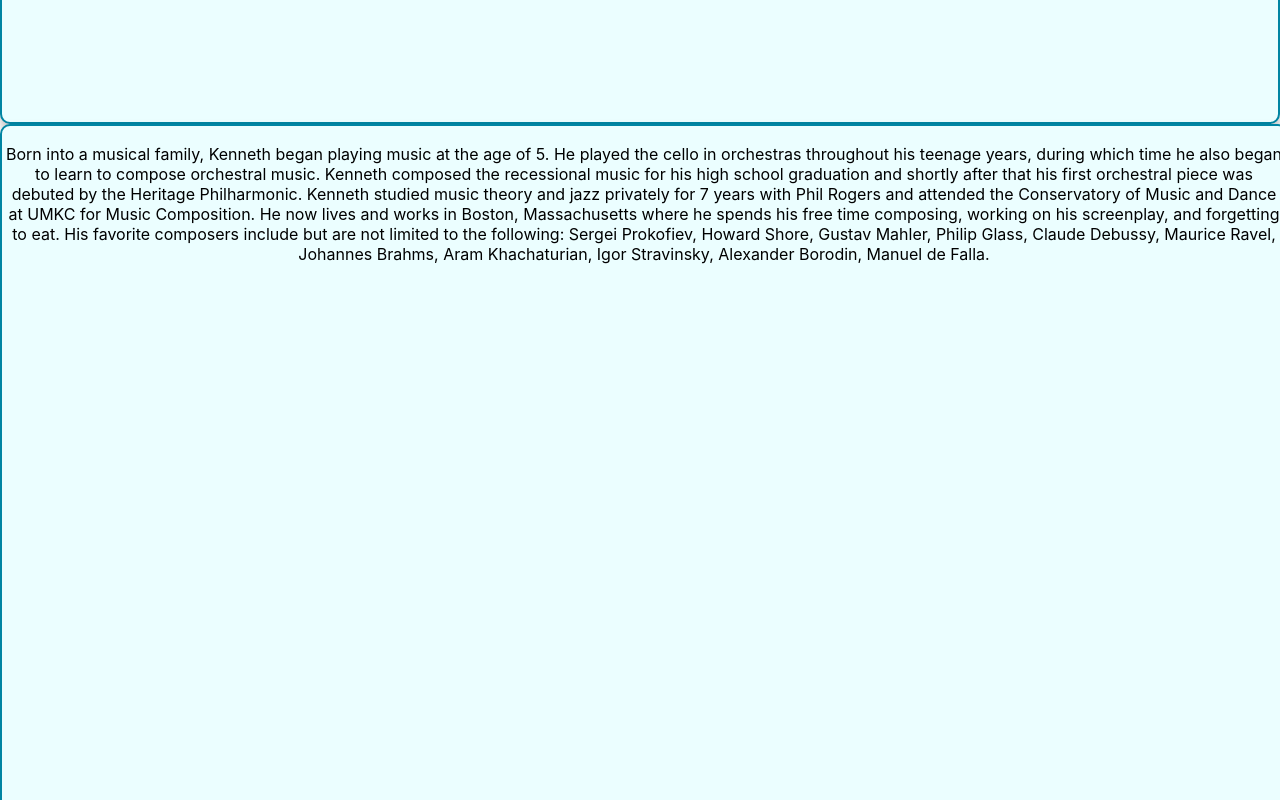
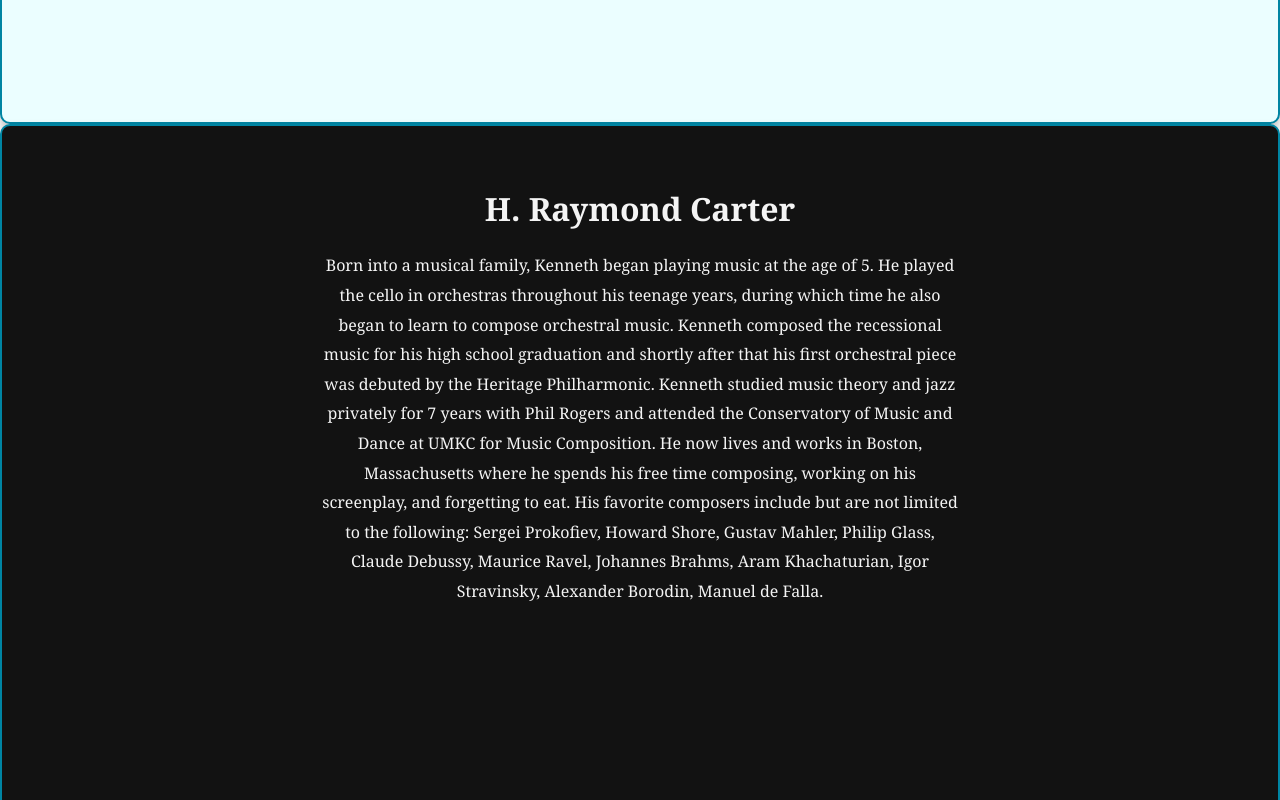
Before and after one commit to KxcCarter/photography-website, a React (Create React App) app: page / in a window 1280 px wide. Shown: the part 600-1400 px from the top of the page. Built offline with nearby package versions, Linux system fonts and the light colour scheme.

Commit message:
components build for landing

```diff
--- a/src/components/HeroSlider.styles.js
+++ b/src/components/HeroSlider.styles.js
@@ -17,54 +17,24 @@ export const Wrapper = styled.div`
     font-size: 1rem;
   }
 
-  /* .view-container {
-    width: 100vw;
-    height: 90vh;
-    background-color: blanchedalmond;
-    overflow: hidden;
-  } */
-
   .view-container img {
     max-width: 100%;
     /* max-height: 100%; */
     /* object-fit: contain; */
   }
 
-  @media (max-width: 550px) {
+  @media (max-width: 600px) {
     aspect-ratio: 4/5;
+
+    .view-container img {
+      max-width: 100%;
+      max-height: 100%;
+      /* object-fit: contain; */
+    }
 
     .image {
       width: 100%;
-      height: auto;
+      height: 100%;
     }
   }
 `;
-
-// export const ButtonWrapper = styled.div`
-//   transition: all 1s ease;
-
-//   :hover {
-//     opacity: 0.8;
-//   }
-
-//   button {
-//     cursor: pointer;
-//     user-select: none;
-//     font-size: 0.8rem;
-//     width: 100%;
-//     height: 40px;
-//     margin: 5px 0;
-
-//     background: ${({ correct, userClicked }) =>
-//       correct
-//         ? 'linear-gradient(90deg, #56ffa4, #59bc86)'
-//         : !correct && userClicked
-//         ? 'linear-gradient(90deg, #ff5656, #c16868)'
-//         : 'linear-gradient(90deg, #56ccff, #6eafb4)'};
-//     border: 3px solid #fff;
-//     box-shadow: 1px 2px 0px rgba(0, 0, 0, 0.1);
-//     border-radius: 10px;
-//     color: #fff;
-//     text-shadow: 0px 1px 0px rgba(0, 0, 0, 0.25);
-//   }
-// `;
--- a/src/components/LandingAbout.js
+++ b/src/components/LandingAbout.js
@@ -5,6 +5,7 @@ const LandingAbout = (props) => {
   return (
     <Wrapper>
       <div className="about">
+        <h1>H. Raymond Carter</h1>
         <p>
           Born into a musical family, Kenneth began playing music at the age of
           5. He played the cello in orchestras throughout his teenage years,
--- a/src/components/LandingAbout.styles.js
+++ b/src/components/LandingAbout.styles.js
@@ -3,38 +3,40 @@ import styled from 'styled-components';
 export const Wrapper = styled.div`
   max-width: 100vw;
   height: 100vh;
-  background: #ebfeff;
+  background: #121212;
   border-radius: 10px;
   border: 2px solid #0085a3;
-  padding: 2px;
-  /* remove padding, probably */
+  /* get rid of border?  */
+  color: #f4f4f4;
+  padding: 40px 20px;
   box-shadow: 0px 5px 10px rgba(0, 0, 0, 0.25);
   text-align: center;
-  aspect-ratio: 16/9;
+  font-family: Georgia, 'Times New Roman', Times, serif;
 
   p {
     font-size: 1rem;
+    font-weight: lighter;
+    line-height: 1.85rem;
+    color: #f4f4f4;
   }
 
-  .view-container {
-    width: 100vw;
+  .about {
+    width: 50vw;
     height: 90vh;
-    background-color: blanchedalmond;
-    overflow: hidden;
+    margin: auto;
   }
 
-  .view-container img {
-    max-width: 100%;
-    /* max-height: 100%; */
-    /* object-fit: contain; */
+  @media (max-width: 700px) {
+    .about {
+      width: 80%;
+    }
   }
 
   @media (max-width: 550px) {
-    aspect-ratio: 4/5;
+    /* aspect-ratio: 4/5; */
 
-    .image {
-      width: 100%;
-      height: auto;
+    .about {
+      width: 85%;
     }
   }
 `;
```
Also changed, not shown: 2 other files (tests, documents, lock files or other folders).
